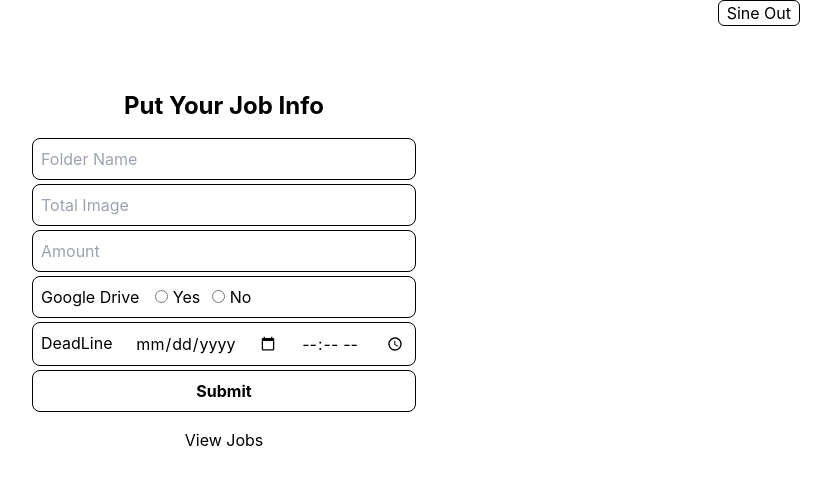
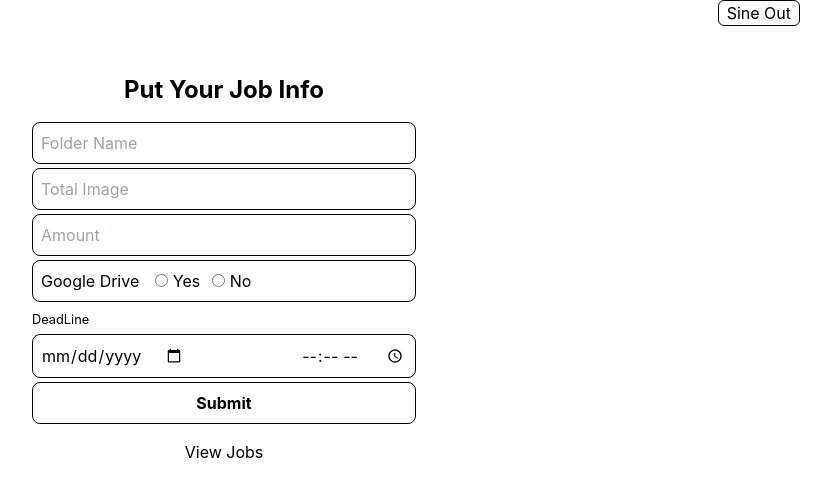
Before and after one commit to Mohidul10587/task-supervisor, a React (Create React App) app: page / in a window 1280 px wide. Shown: the top 496 px of the page, without its empty margins (416-1247 px from the left). Built offline with nearby package versions, Linux system fonts and the light colour scheme; no server answers; sample sign-in values are in the browser's storage.

Commit message:
update design

```diff
--- a/src/components/Datatable.js
+++ b/src/components/Datatable.js
@@ -23,22 +23,22 @@ const Datatable = () => {
             <div className='flex justify-center mt-4 '>
                 <div className=''>
                     <div className='flex'>
-                        <p className=' w-36 p-2 text-center border border-black font-bold border-l-2 border-t-2'>Folder Name</p>
-                        <p className=' w-36 p-2 text-center border border-black font-bold border-t-2'>Total Image</p>
-                        <p className=' w-36 p-2 text-center border border-black font-bold border-t-2'>Amount</p>
-                        <p className=' w-36 p-2 text-center border border-black font-bold border-t-2'>Google Drive</p>
-                        <p className=' w-36 p-2 text-center border border-black font-bold border-t-2'>Start Date</p>
-                        <p className=' w-36 p-2 text-center border border-black font-bold border-r-2 border-t-2'>Deadline</p>
+                        <p className='bg-gray-700 text-white  w-20 sm:w-36 py-2 px-1 text-center border border-black font-bold border-l-2 border-t-2'>Folder Name</p>
+                        <p className='bg-gray-700 text-white  w-16 sm:w-36 py-2 px-1 text-center border border-black font-bold border-t-2'>Total Image</p>
+                        <p className='bg-gray-700 text-white  w-16 sm:w-36 py-2 px-1 text-center border border-black font-bold border-t-2'>Amount</p>
+                        <p className='bg-gray-700 text-white  w-16 sm:w-36 py-2 px-1 text-center border border-black font-bold border-t-2'>Google Drive</p>
+                        <p className='bg-gray-700 text-white  w-28 sm:w-36 py-2 px-1 text-center border border-black font-bold border-t-2'>Start Date</p>
+                        <p className='bg-gray-700 text-white  w-36 sm:w-36 py-2 px-1 text-center border border-black font-bold border-r-2 border-t-2'>Deadline</p>
 
                     </div>
                     {tasks.map(task => <div key={task._id}>
                         <div className='flex'>
-                            <p className=' w-36 p-2 text-center border border-black border-l-2 border-b-1'>{task.folderName}</p>
-                            <p className=' w-36 p-2 text-center border border-black border-b-1'>{task.totalImage}</p>
-                            <p className=' w-36 p-2 text-center border border-black border-b-1'>{task.amount}</p>
-                            <div className=' w-36 p-2 text-center border border-black border-b-1 flex justify-center'><svg width='15px' xmlns="http://www.w3.org/2000/svg" viewBox="0 0 512 512"><path d="M339 314.9L175.4 32h161.2l163.6 282.9H339zm-137.5 23.6L120.9 480h310.5L512 338.5H201.5zM154.1 67.4L0 338.5 80.6 480 237 208.8 154.1 67.4z" /></svg><span className="pl-4">{task.boolean}</span></div>
-                            <p className=' w-36 p-2 text-center border border-black border-b-1'>{task.startTime}</p>
-                            <div className=' w-36 p-2 text-center border border-black border-r-2 border-b-1'><CounterDown inputTime={task.deadLine} ></CounterDown></div>
+                            <p className=' w-20 sm:w-36 py-2 px-1 text-center border border-black border-l-2 border-b-1'>{task.folderName}</p>
+                            <p className=' w-16 sm:w-36 py-2 px-1 text-center border border-black border-b-1'>{task.totalImage}</p>
+                            <p className=' w-16 sm:w-36 py-2 px-1 text-center border border-black border-b-1'>{task.amount}</p>
+                            <div className=' w-16 sm:w-36 px-4 text-center border border-black border-b-1 flex justify-center items-center'><svg className='min-w-[16px] max-w-[20px]' xmlns="http://www.w3.org/2000/svg" viewBox="0 0 512 512"><path d="M339 314.9L175.4 32h161.2l163.6 282.9H339zm-137.5 23.6L120.9 480h310.5L512 338.5H201.5zM154.1 67.4L0 338.5 80.6 480 237 208.8 154.1 67.4z" /></svg><span className="ml-1 sm:pl-4">{task.boolean}</span></div>
+                            <p className=' w-28 sm:w-36 py-2 px-1 text-center border border-black border-b-1'>{task.startTime}</p>
+                            <div className=' w-36 sm:w-36 py-2 px-1 text-center border border-black border-r-2 border-b-1'><CounterDown inputTime={task.deadLine} ></CounterDown></div>
                         </div>
 
                     </div>)}
--- a/src/components/Form.js
+++ b/src/components/Form.js
@@ -24,7 +24,7 @@ const Form = () => {
     const formDataObject = { folderName, totalImage, amount, boolean, startTime, deadLine }
 
 
-    fetch('http://localhost:8000/task', {
+    fetch('https://secure-harbor-61507.herokuapp.com/task', {
       method: 'POST',
       headers: { 'Content-Type': 'application/json' },
       body: JSON.stringify(formDataObject)
@@ -44,26 +44,27 @@ const Form = () => {
   return (
 
     <div className='flex justify-center'>
-      <div className='mt-16'>
+      <div className='mt-12'>
         <h1 className='text-2xl font-bold text-center'>Put Your Job Info</h1>
         <div className='mt-4'>
 
 
           <form onSubmit={formData}>
-            <input className='block border border-black my-1 p-2 rounded-lg w-96' name='folderName' type="text" placeholder='Folder Name' required />
-            <input className='block border border-black my-1 p-2 rounded-lg w-96' name='totalImage' type="number" placeholder='Total Image' required />
-            <input className='block border border-black my-1 p-2 rounded-lg w-96' name='amount' type="number" placeholder='Amount' required />
-            <div className='block border border-black my-1 p-2 rounded-lg w-96'>
+            <input className='block border border-black my-1 p-2 rounded-lg sm:w-96 w-[260px] mx-2' name='folderName' type="text" placeholder='Folder Name' required />
+            <input className='block border border-black my-1 p-2 rounded-lg sm:w-96 w-[260px] mx-2' name='totalImage' type="number" placeholder='Total Image' required />
+            <input className='block border border-black my-1 p-2 rounded-lg sm:w-96 w-[260px] mx-2' name='amount' type="number" placeholder='Amount' required />
+            <div className='block border border-black my-1 p-2 rounded-lg sm:w-96 w-[260px] mx-2'>
               <span className='mr-4'>Google Drive</span>
               <input type="radio" value="Yes" name="boolean" /> Yes
               <input className='ml-3' type="radio" value="No" name="boolean" /> No
             </div>
-            <div className='flex justify-between border border-black my-1 p-2 rounded-lg w-96'>
-              <span>DeadLine</span>
+            <small className='ml-2'>DeadLine</small>
+            <div className='flex justify-between border border-black my-1 p-2 rounded-lg sm:w-96 w-[260px] mx-2'>
+
               <input name='time' type="date" placeholder='Amount'  required />
               <input name='timeTime' type="time" placeholder='Amount' required />
             </div>
-            <input className='font-bold block border border-black my-1 p-2 rounded-lg w-96 hover:bg-gray-600 hover:text-white' type="submit" value="Submit" />
+            <input className='font-bold block border border-black my-1 p-2 rounded-lg sm:w-96 w-[260px] mx-2 hover:bg-gray-600 hover:text-white' type="submit" value="Submit" />
 
           </form>
 
```
